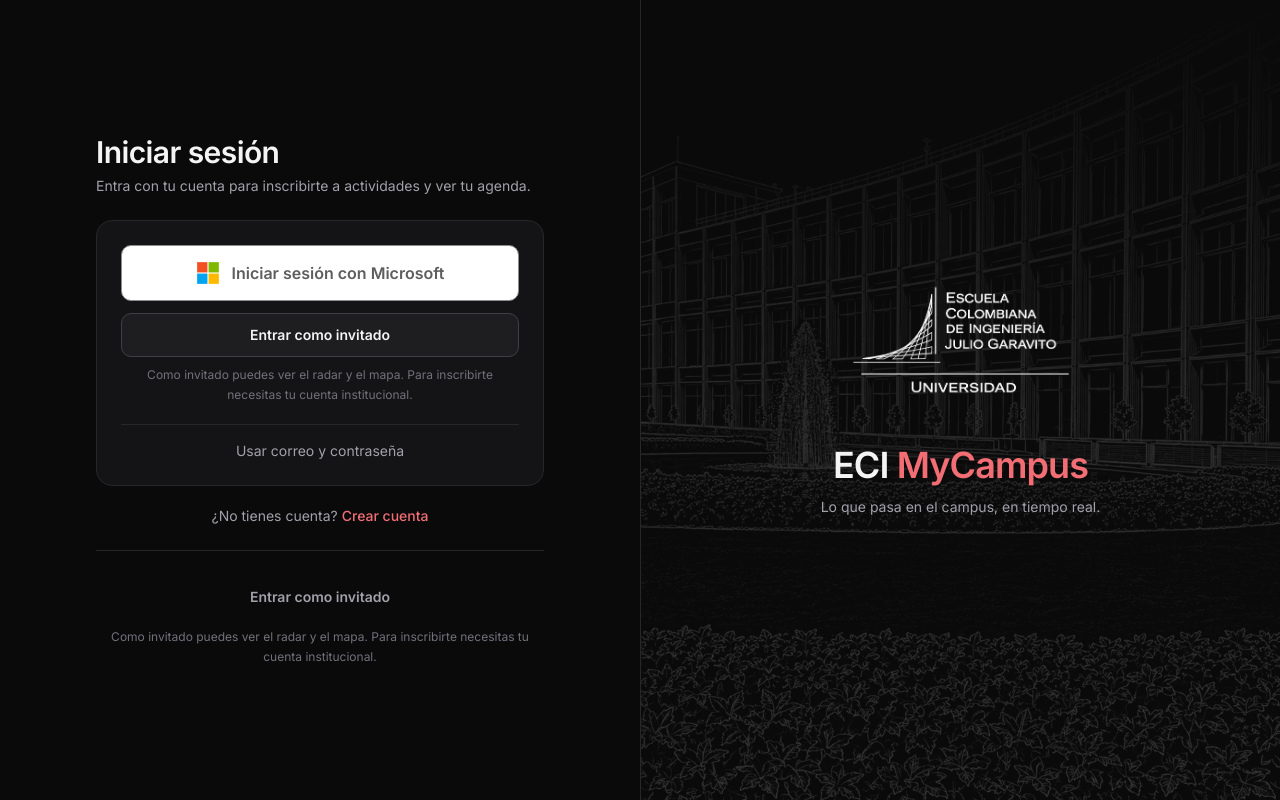
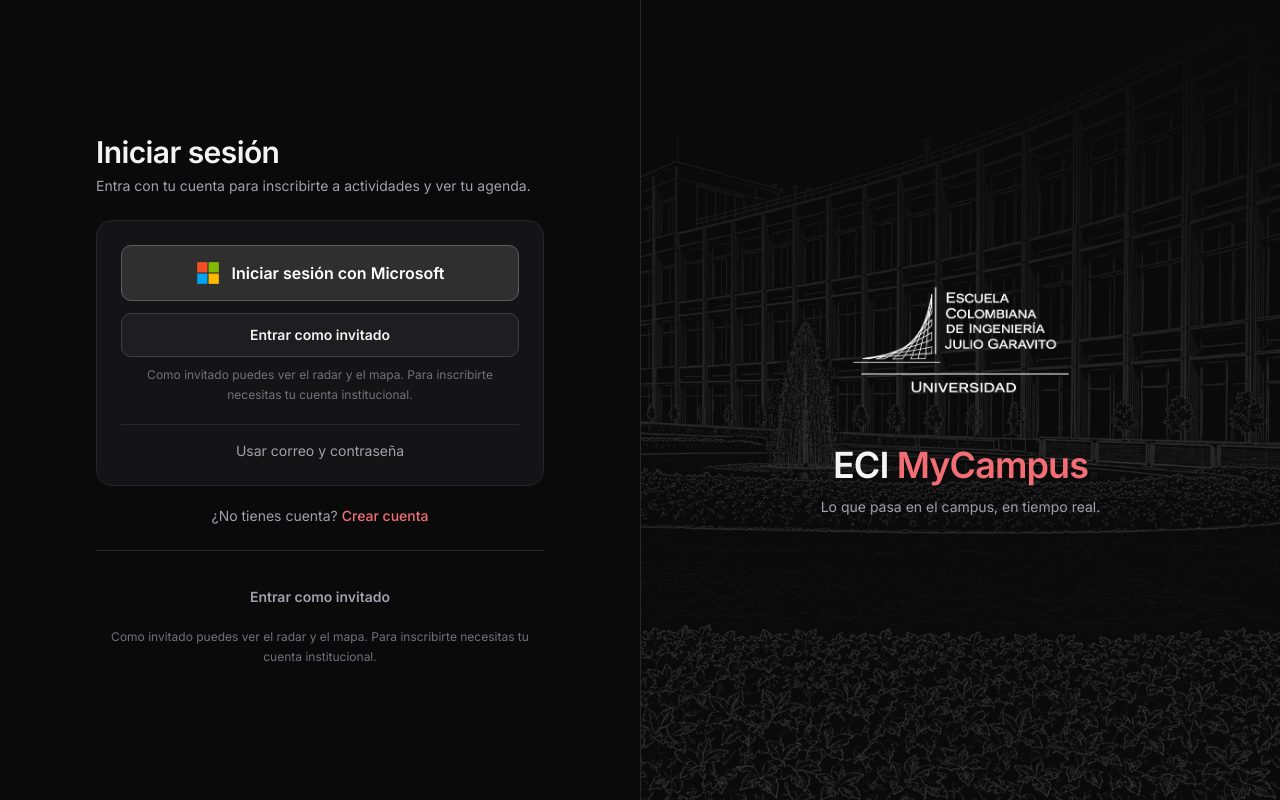
Before and after one commit to ECIMyCampus/eci-mycampus-web, a Next.js app: page /login in a window 1280 px wide. Built offline with nearby package versions, Linux system fonts and the light colour scheme; no server answers.

Commit message:
style(auth): use the dark Microsoft sign-in button

```diff
--- a/src/components/auth/MicrosoftButton.tsx
+++ b/src/components/auth/MicrosoftButton.tsx
@@ -33,7 +33,7 @@ export function MicrosoftButton({ returnTo }: { returnTo?: string | null }) {
     <button
       type="button"
       onClick={onClick}
-      className="flex h-14 w-full items-center justify-center gap-3 rounded-control border border-[#8C8C8C] bg-white px-4 text-base font-semibold text-[#5E5E5E] transition-[background-color,transform] duration-150 ease-out hover:bg-[#f3f3f3] active:scale-[0.98] focus-visible:outline focus-visible:outline-2 focus-visible:outline-offset-2 focus-visible:outline-accent-ink"
+      className="flex h-14 w-full items-center justify-center gap-3 rounded-control border border-[#5E5E5E] bg-[#2F2F2F] px-4 text-base font-semibold text-white transition-[background-color,transform] duration-150 ease-out hover:bg-[#3a3a3a] active:scale-[0.98] focus-visible:outline focus-visible:outline-2 focus-visible:outline-offset-2 focus-visible:outline-accent-ink"
     >
       <MicrosoftLogo />
       Iniciar sesión con Microsoft
```
